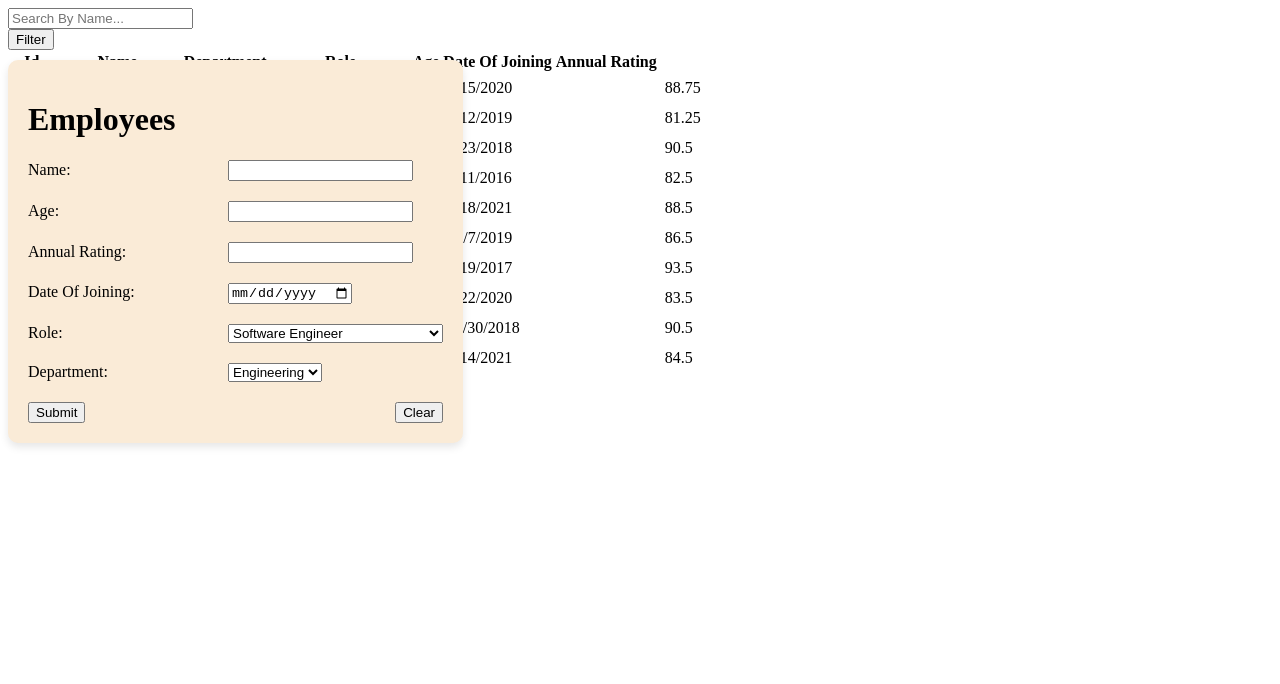
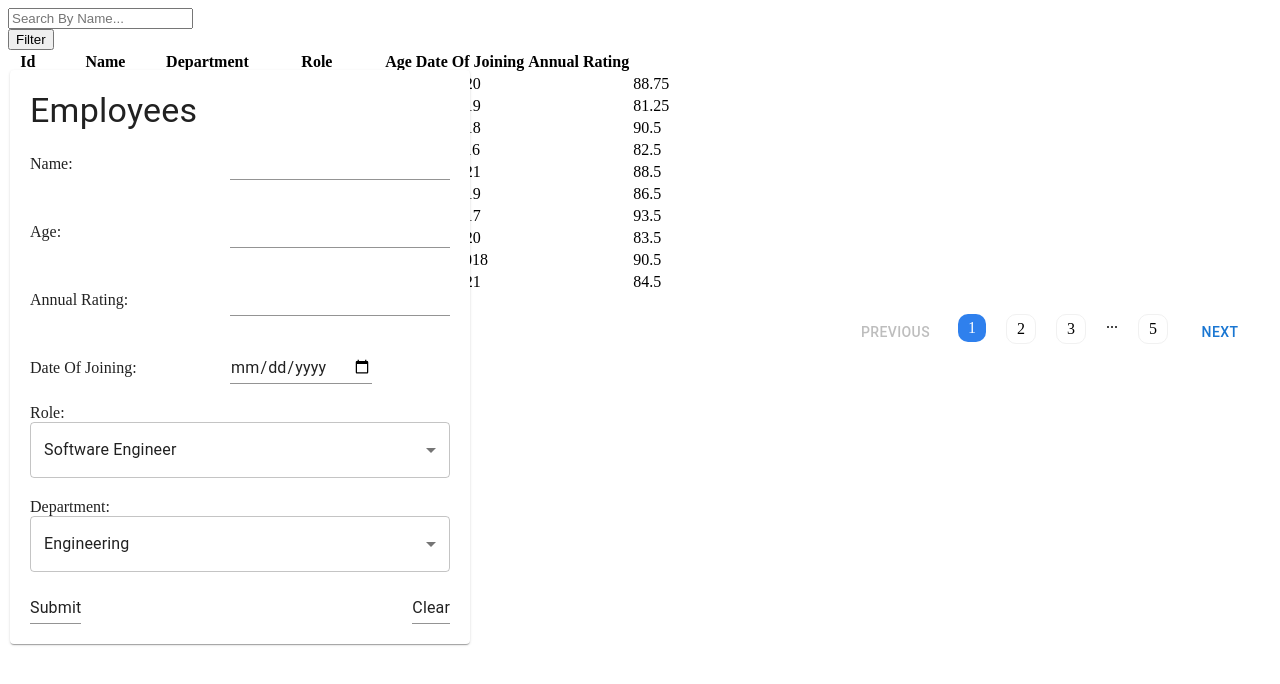
Before and after one commit to raztz15/react-table-library, a React (Create React App) app: page / in a window 1280 px wide. Both pictures are taken after a click on the button "Filter". Shown: the top 684 px of the page. Built offline with nearby package versions, Linux system fonts and the light colour scheme.

Commit message:
Changing design with MUI

```diff
--- a/package.json
+++ b/package.json
@@ -3,6 +3,10 @@
   "version": "0.1.0",
   "private": true,
   "dependencies": {
+    "@emotion/react": "^11.13.0",
+    "@emotion/styled": "^11.13.0",
+    "@mui/icons-material": "^5.16.4",
+    "@mui/material": "^5.16.4",
     "@testing-library/jest-dom": "^5.17.0",
     "@testing-library/react": "^13.4.0",
     "@testing-library/user-event": "^13.5.0",
--- a/src/Utils.ts
+++ b/src/Utils.ts
@@ -12,3 +12,12 @@ export function isValidDate(dateString: string) {
     const date = new Date(dateString)
     return !isNaN(date.getTime())
 }
+
+export function formatDate(str: string, saperator: string = '.') {
+    const splittedDate = str.split('-')
+    let formattedDate = ''
+    for (let i = splittedDate.length - 1; i >= 0; i--) {
+        formattedDate += (splittedDate[i] + (i > 0 ? saperator : ''))
+    }
+    return formattedDate
+}
--- a/src/components/employee-details/EmployeeDetails.tsx
+++ b/src/components/employee-details/EmployeeDetails.tsx
@@ -1,3 +1,4 @@
+import { formatDate } from '../../Utils'
 import './EmployeeDetails.css'
 
 export interface IEmployeeDetailsProps {
@@ -28,7 +29,7 @@ export const EmployeeDetails = ({ employeeId, name, department, role, age, dateO
                 <div><strong>Department : </strong>{department}</div>
                 <div><strong>Role : </strong>{role}</div>
                 <div><strong>Age : </strong>{age}</div>
-                <div><strong>Date Of Joining : </strong>{dateOfJoining}</div>
+                <div><strong>Date Of Joining : </strong>{formatDate(dateOfJoining)}</div>
                 <div><strong>Annual Rating : </strong>{annualRating}</div>
                 <div><strong>Employee Performance :</strong>
                     <table>
--- a/src/components/filter-menu/FilterMenu.css
+++ b/src/components/filter-menu/FilterMenu.css
@@ -4,6 +4,8 @@
   background-color: antiquewhite;
   margin-top: 10px;
   padding: 20px;
+  top: 60px;
+  left: 10px;
   border-radius: 10px;
   transition: all 0.8s cubic-bezier(0.54, 0.35, 0.29, 0.99);
   -webkit-transition: all 0.8s cubic-bezier(0.54, 0.35, 0.29, 0.99);
@@ -28,3 +30,7 @@
   display: flex;
   justify-content: space-between;
 }
+
+.filter-menu--buttons * {
+  cursor: pointer;
+}
--- a/src/components/filter-menu/FilterMenu.tsx
+++ b/src/components/filter-menu/FilterMenu.tsx
@@ -1,3 +1,4 @@
+import { Card, FormControl, Input, MenuItem, Select, Typography } from '@mui/material'
 import { LOCAL_STORAGE_FILTER_FORM } from '../../constants/LocalStorageConsts'
 import './FilterMenu.css'
 import React, { FormEvent, useEffect, useState } from 'react'
@@ -48,26 +49,27 @@ export const FilterMenu = ({ title, inputs, filterListByKeys, closeFilterMenu }:
         setInputValue({})
         localStorage.setItem(LOCAL_STORAGE_FILTER_FORM, JSON.stringify({}))
     }
+    console.log(inputs[4].options);
 
     return (
-        <div className='filter-menu--container'>
-            <h1>{title}</h1>
-            <form className='filter-menu--form'>
+        <Card className='filter-menu--container'>
+            <Typography variant='h4'>{title}</Typography>
+            <FormControl className='filter-menu--form'>
                 {inputs.map(({ type, label, key, required, options }) => {
                     return <div key={key}>
                         <label htmlFor={key}>{label}: </label>
                         {type === InputTypes.select ?
-                            <select name={key} value={inputValue[key] || ''} onChange={(e) => handleChange(e)}>
-                                {options?.map(option => <option key={option.optionKey}>{option.optionVal}</option>)}
-                            </select> :
-                            <input value={inputValue[key] || ''} type={type} id={key} name={key} required={required} onChange={(e) => handleChange(e)} />}
+                            <Select sx={{ width: '100%' }} name={key} value={inputValue[key] || (options && options[0].optionVal)} onChange={(e) => handleChange(e as React.ChangeEvent<HTMLInputElement>)}>
+                                {options?.map(option => <MenuItem value={option.optionVal} key={option.optionKey}>{option.optionVal}</MenuItem>)}
+                            </Select> :
+                            <Input value={inputValue[key] || ''} type={type} id={key} name={key} required={required} onChange={(e) => handleChange(e as React.ChangeEvent<HTMLInputElement>)} />}
                     </div>
                 })}
                 <div className='filter-menu--buttons'>
-                    <input onClick={(e) => handleSubmit(e)} type="submit" value="Submit" />
-                    <input type="reset" value="Clear" onClick={handleClear} />
+                    <Input onClick={(e) => handleSubmit(e as React.MouseEvent<HTMLInputElement, MouseEvent>)} color='primary' type="submit" value="Submit" />
+                    <Input type="reset" value="Clear" onClick={handleClear} />
                 </div>
-            </form>
-        </div>
+            </FormControl>
+        </Card>
     )
 }
--- a/src/components/table-footer/TableFooter.css
+++ b/src/components/table-footer/TableFooter.css
@@ -1,6 +1,8 @@
 .table--footer {
   display: flex;
   gap: 20px;
+  justify-content: flex-end;
+  padding: 20px;
 }
 
 .table--footer button {
@@ -11,17 +13,20 @@
 
 .table--footer__pages {
   cursor: pointer;
-  border: 1px solid black;
-  border-radius: 50%;
+  border: 1px solid #f1f1f1;
+  border-radius: 10px;
   padding: 5px 10px;
+  height: fit-content;
+  font-weight: 400;
 }
 
 .table--footer__pages.active {
-  background-color: rgb(180, 174, 174);
+  background-color: #2f80ed;
   color: white;
+  border: none;
 }
 
 .table--footer__pages:hover {
-  background-color: rgb(223, 219, 219);
+  background-color: #5398ff;
   color: black;
 }
--- a/src/components/table-footer/TableFooter.tsx
+++ b/src/components/table-footer/TableFooter.tsx
@@ -1,3 +1,4 @@
+import { Button } from '@mui/material'
 import './TableFooter.css'
 import React, { useState } from 'react'
 
@@ -34,7 +35,7 @@ export const TableFooter = ({ dataLength, numOfItemsToShow, updateCurrentIndex,
 
     return (
         <div className='table--footer'>
-            <button onClick={handlePrevButton} disabled={currentPage === 1}>Previous</button>
+            <Button onClick={handlePrevButton} disabled={currentPage === 1}>Previous</Button>
             {startPage > 1 && <div className="table--footer__pages" onClick={() => updateCurrentIndex(1)}>1</div>}
             {startPage > 2 && <span>...</span>}
             {pageNumbers.map(pageNum => (
@@ -49,7 +50,7 @@ export const TableFooter = ({ dataLength, numOfItemsToShow, updateCurrentIndex,
             ))}
             {endPage < pages - 1 && <span>...</span>}
             {endPage < pages && <div className="table--footer__pages" onClick={() => updateCurrentIndex(pages)}>{pages}</div>}
-            <button onClick={handleNextButton} disabled={currentPage === pages}>Next</button>
+            <Button onClick={handleNextButton} disabled={currentPage === pages}>Next</Button>
         </div>
     )
 }
--- a/src/components/table/Table.css
+++ b/src/components/table/Table.css
@@ -1,4 +1,13 @@
 .main-table--container td {
   cursor: pointer;
-  padding: 5px;
 }
+
+.tools-bar {
+  display: flex;
+  padding: 20px 0;
+  justify-content: space-between;
+}
+
+.tools-bar > Button {
+  position: relative;
+}
```
Also changed, not shown: 1 other file (tests, documents, lock files or other folders).
